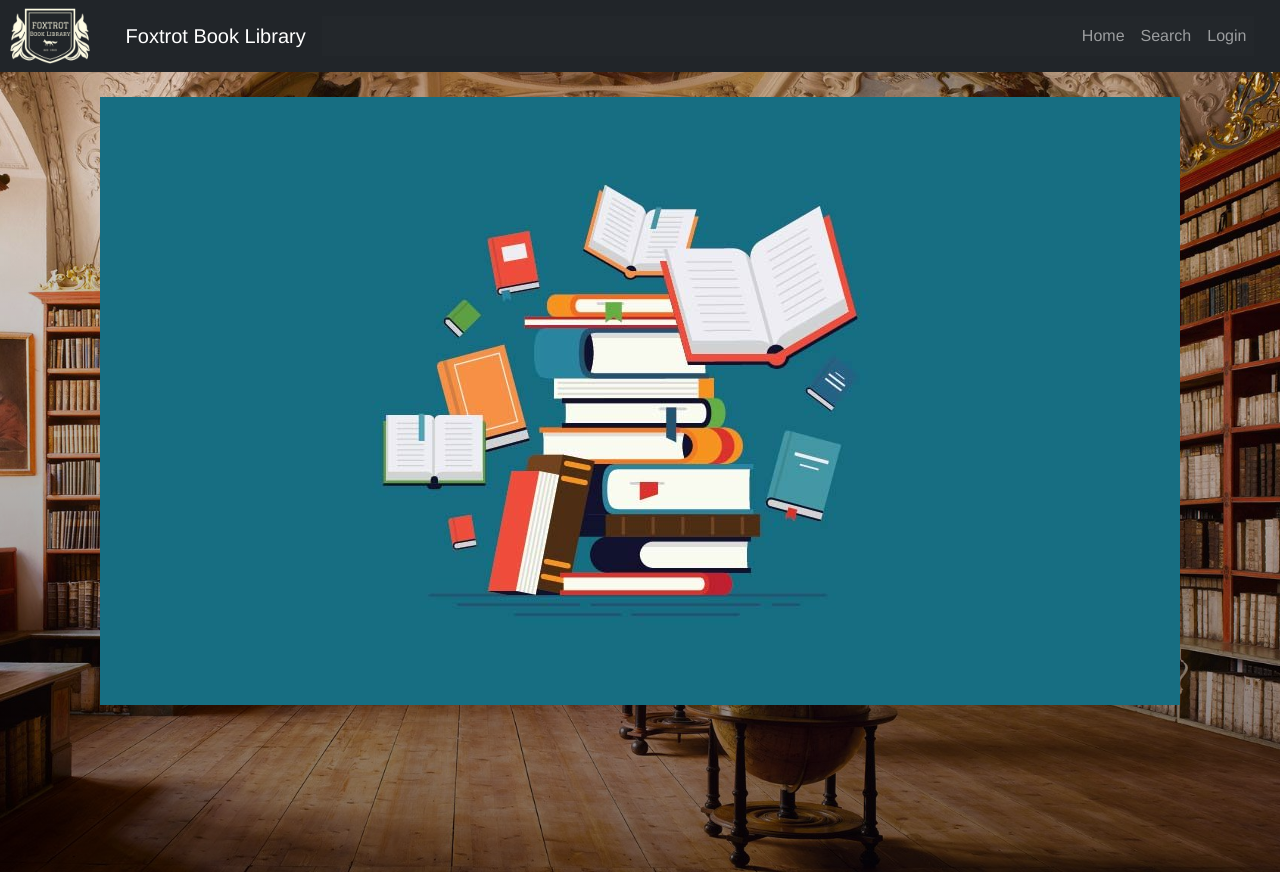
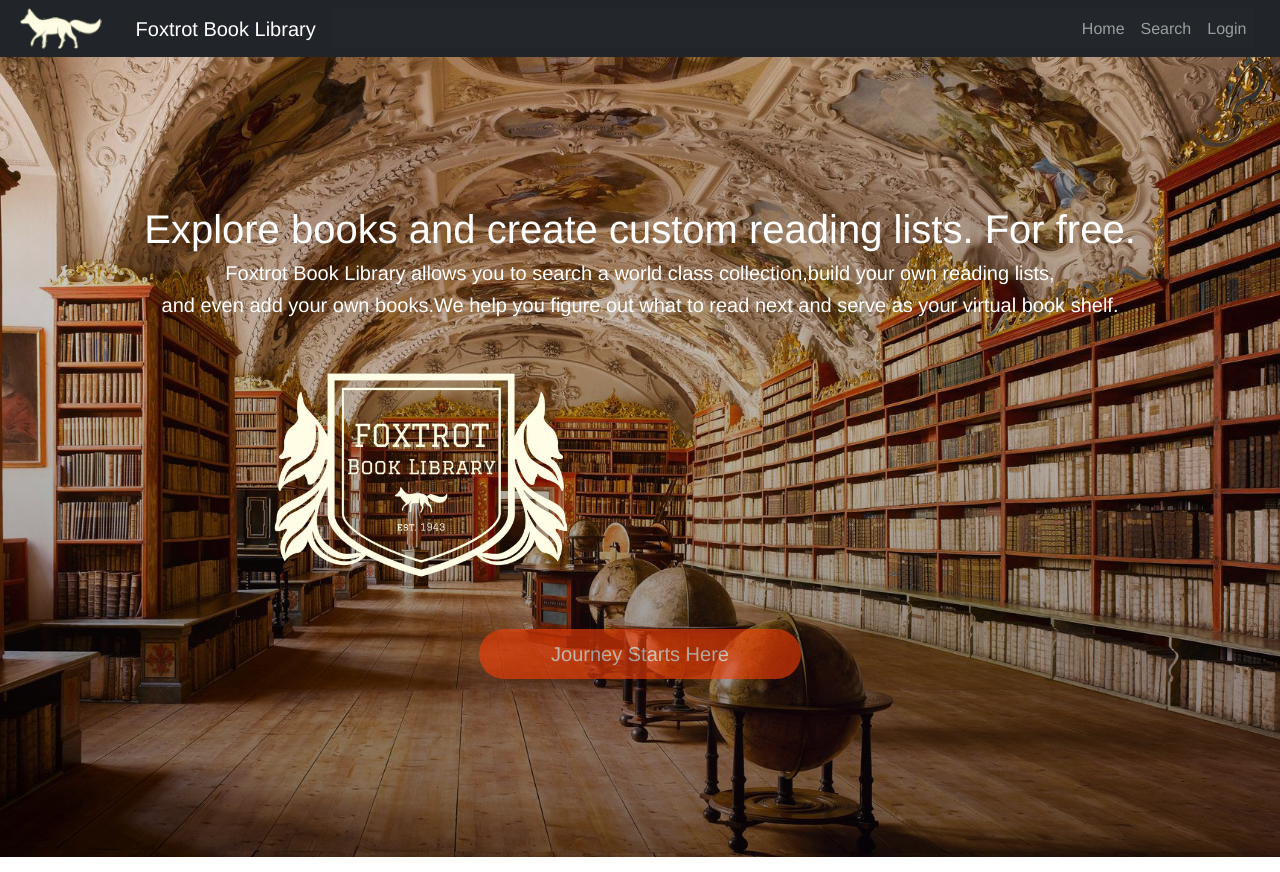
Before and after one commit to Tigistz/team-foxtrot-final-capstone, a Vue app in the folder vue/: page / in a window 1280 px wide. Built offline with nearby package versions, Linux system fonts and the light colour scheme.

Commit message:
home page and logo

```diff
--- a/vue/src/components/BookForm.vue
+++ b/vue/src/components/BookForm.vue
@@ -1,6 +1,6 @@
 <template>
   <div>
-    <h1>Add Your Own Book!</h1>
+    <h2>Add Your Own Book</h2>
     <div class="form-entire-form">
       <!-- form -->
 
@@ -86,8 +86,9 @@ export default {
 </script>
 
 <style scoped>
-h1 {
+h2 {
   margin-top: 5vh;
+  color:white
 }
 
 .form-entire-form {
--- a/vue/src/components/TheHeader.vue
+++ b/vue/src/components/TheHeader.vue
@@ -9,7 +9,7 @@
   <!-- <a class="navbar-brand" href="#">Team Foxtrot Books</a> -->
 
 
-      <img id="fox-logo" src="../assets/fox-logo-2nd.png"/>
+      <img id="fox-logo" src="../assets/fox-only-2.png"/>
 
 
 
@@ -83,7 +83,7 @@ export default {
 
 #fox-logo {
 
-  width:100px;
+  width:110px;
   height:auto;
 
 
--- a/vue/src/views/Home.vue
+++ b/vue/src/views/Home.vue
@@ -1,11 +1,32 @@
 <template>
 
-  <main>
-      <img
-    src="../assets/home-page-books-image.jpg"
-    class="imageTwo"
+   <main>
+
+
+     <div class="slogan">
+    <h1>Explore books and create custom reading lists. For free.</h1>
+</div>
+
+
+<div class="context">
+<h5>Foxtrot Book Library allows you to search a world class collection,build your own reading lists, </h5>
+<h5>and even add your own books.We help you figure out what to read next and serve as your virtual book shelf.</h5>
+</div>
+
+     <img
+    src="../assets/Fox-Logo.png"
+    class="image-Two"
     />
+
+
+
+   <router-link class="have" :to="{ name: 'search' }">
+ <button type="submit" class="button">Journey Starts Here</button>
+</router-link>
+
   </main>
+
+
 </template>
 
 
@@ -22,7 +43,8 @@ export default {
 
 
 <style>
-* {
+
+ * {
   margin: 0;
   padding: 0;
   box-sizing: border-box;
@@ -49,81 +71,52 @@ main {
   /* background-image: linear-gradient(to bottom, rgba(0, 0, 0, 0.25), rgba(0, 0, 0, 0.75)); */
 }
 
-.search-box {
-  width: 100%;
-  margin-bottom: 30px;
-}
 
-.search-box .search-bar {
-  display: block;
-  width: 100%;
-  padding: 15px;
+.image-Two {
+  display:grid;
+  width:300px;
+  margin-left: 20%;
+  margin-top:0%;
 
-  color: #313131;
-  font-size: 20px;
-
-  appearance: none;
-  border:none;
-  outline: none;
-  background: none;
-
-  box-shadow: 0px 0px 8px rgba(0, 0, 0, 0.25);
-  background-color: rgba(255, 255, 255, 0.5);
-  border-radius: 0px 16px 0px 16px;
-  transition: 0.4s;
-}
-
-.search-box .search-bar:focus {
-  box-shadow: 0px 0px 16px rgba(0, 0, 0, 0.25);
-  background-color: rgba(255, 255, 255, 0.75);
-  border-radius: 16px 0px 16px 0px;
-}
-
-.location-box .location {
-  color: #FFF;
-  font-size: 32px;
-  font-weight: 500;
-  text-align: center;
-  text-shadow: 1px 3px rgba(0, 0, 0, 0.25);
-}
-
-.location-box .date {
-  color: #FFF;
-  font-size: 20px;
-  font-weight: 300;
-  font-style: italic;
-  text-align: center;
-}
-
-.weather-box {
-  text-align: center;
-}
-
-.weather-box .temp {
-  display: inline-block;
-  padding: 10px 25px;
-  color: #FFF;
-  font-size: 102px;
-  font-weight: 900;
-
-  text-shadow: 3px 6px rgba(0, 0, 0, 0.25);
-  background-color:rgba(255, 255, 255, 0.25);
-  border-radius: 16px;
-  margin: 30px 0px;
-
-  box-shadow: 3px 6px rgba(0, 0, 0, 0.25);
-}
-
-.weather-box .weather {
-  color: #FFF;
-  font-size: 48px;
-  font-weight: 700;
-  font-style: italic;
-  text-shadow: 3px 6px rgba(0, 0, 0, 0.25);
-}
-
-.imageTwo {
   /* background-image: linear-gradient(to bottom, rgba(0, 0, 0, 0.), rgba(0, 0, 0, 0.8)); */
 }
 
+.slogan {
+  flex-direction: column;
+  justify-content: center;
+  align-items: center;
+  color:white;
+  display:flex;
+  margin-top: 10%
+}
+
+
+.context {
+
+  color:white;
+}
+
+.button {
+
+  background-color:#f73e06;
+
+  /* #e75123;  */
+  border: none;
+  color: white;
+  padding: 10px 72px;
+  text-align: center;
+  font-size: 20px;
+  margin: 4px 2px;
+  opacity: 0.6;
+  transition: 0.1s;
+  display: inline-block;
+  text-decoration: none;
+  cursor: pointer;
+  border-radius: 250px;
+}
+
+.button:hover {opacity: 1}
+
+
+
 </style>
```
Also changed, not shown: vue/src/assets/fox-only-2.png (added), vue/src/assets/fox-only.png (added).
